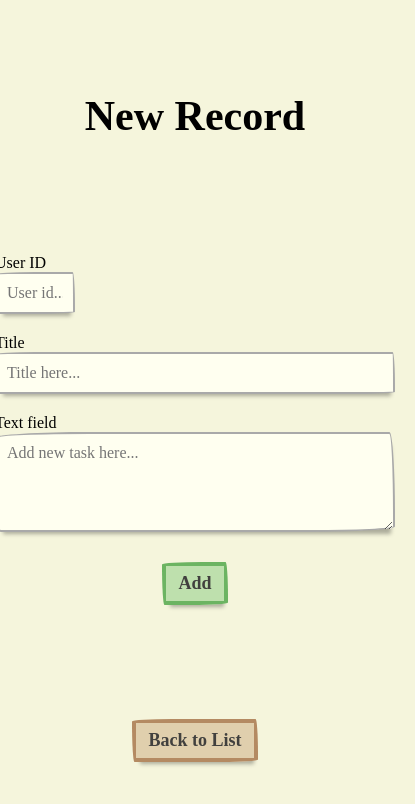
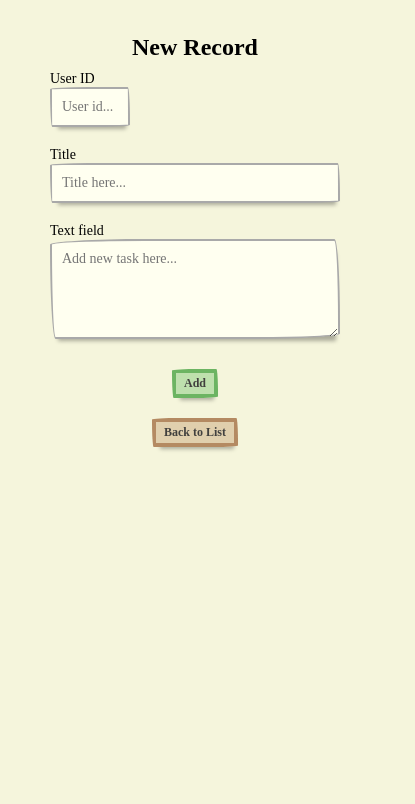
Before and after one commit to simonachess/present-connection, a React (Create React App) app: page /new-record in a window 390 px wide. Shown: the top 804 px of the page, 415 px wide, since content can reach past the window. Built offline with nearby package versions, Linux system fonts and the light colour scheme; a web font is replaced by a local one.

Commit message:
meadiascreen bp 460

```diff
--- a/src/css/base.css
+++ b/src/css/base.css
@@ -71,9 +71,11 @@
 	}
 }
 
-@media screen and (max-width: 360px) {
+@media screen and (max-width: 480px) {
 	body {
 		font-size: 14px;
+		justify-content: flex-start;
+		margin-top: 20px
 	}
 	h1 {
 		font-size: 24px;
--- a/src/css/list.css
+++ b/src/css/list.css
@@ -60,7 +60,7 @@
 	}
 }
 
-@media screen and (max-width: 360px) {
+@media screen and (max-width: 480px) {
 	.post-item {
 		padding: 2px 0;
 	}
--- a/src/css/new-record.css
+++ b/src/css/new-record.css
@@ -56,4 +56,4 @@
 
 @media screen and (max-width: 768px) {}
 
-@media screen and (max-width: 360px) {}
+@media screen and (max-width: 480px) {}
--- a/src/css/record-details.css
+++ b/src/css/record-details.css
@@ -26,7 +26,7 @@
 
 @media screen and (max-width: 768px) {}
 
-@media screen and (max-width: 360px) {
+@media screen and (max-width: 480px) {
 	.details-container {
 		gap: 15px;
 	}
```
